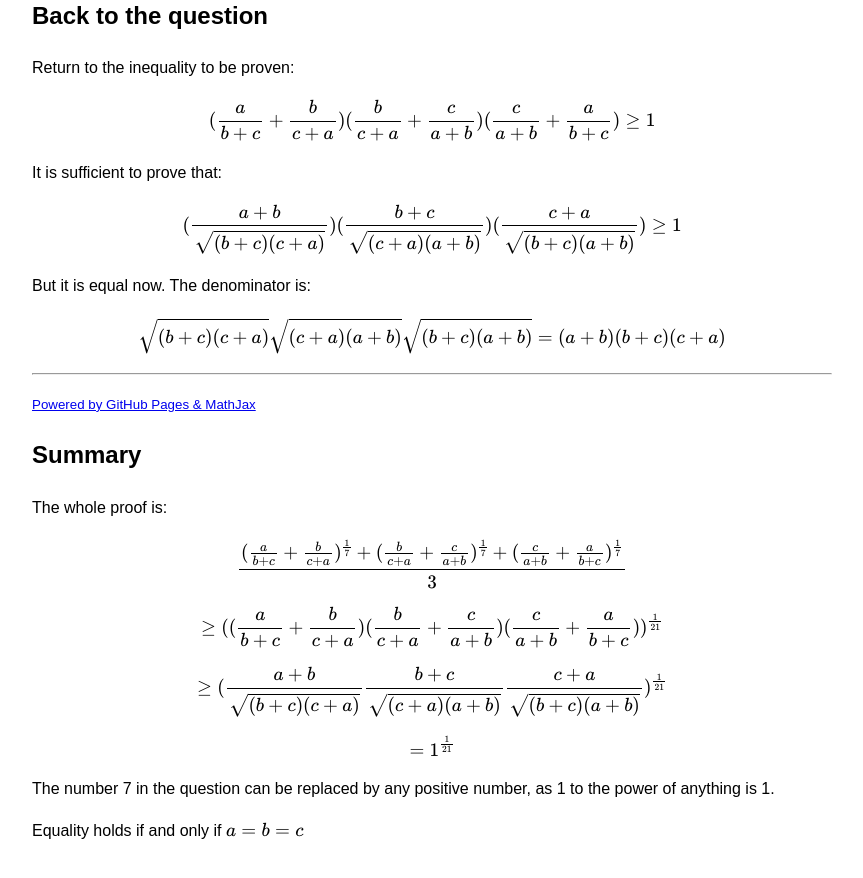
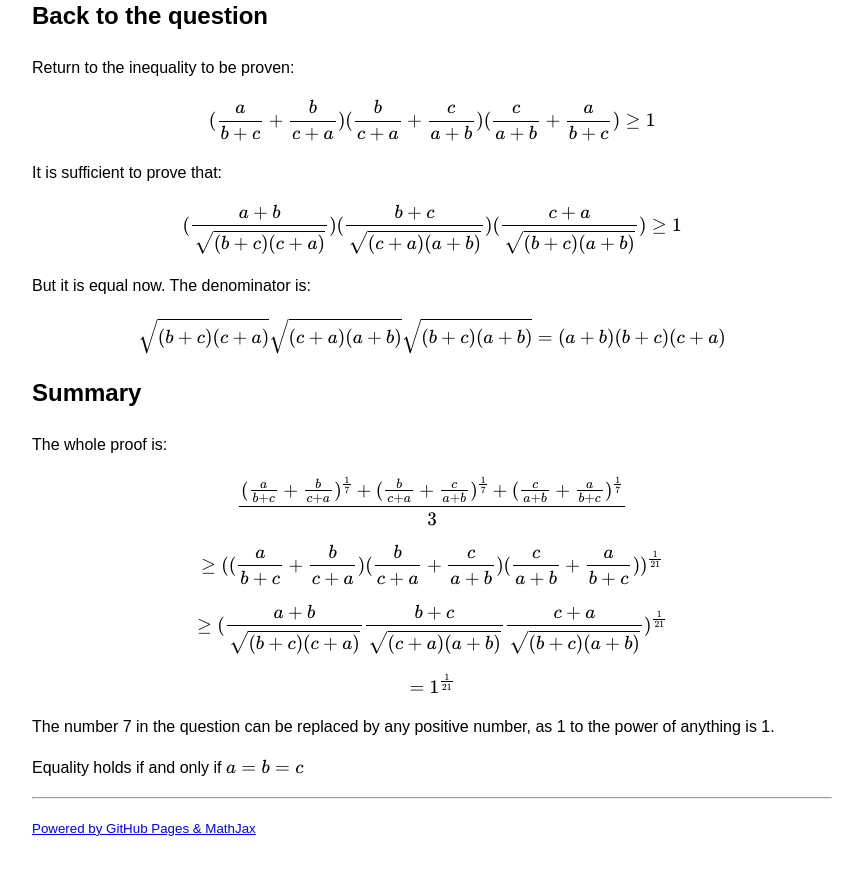
Before and after one commit to tinhomak/tinhomak.github.io, a Jekyll site: the page docs/math/solve_an_2020_irish_math_olymapid_question.html, which Jekyll copies as it is, in a window 1280 px wide and 900 px high, scrolled down 1228 px. Shown: the top 878 px of the window, without its empty margins (208-1071 px from the left). Built offline with Jekyll 4.4.1, drawn with Linux system fonts in a browser that asks for light colours.

Commit message:
Restore footer attribution for GitHub Pages
Reintroduced the footer with GitHub Pages and MathJax attribution.

```diff
--- a/docs/math/solve_an_2020_irish_math_olymapid_question.html
+++ b/docs/math/solve_an_2020_irish_math_olymapid_question.html
@@ -44,9 +44,6 @@ $$(\frac{a}{b+c} + \frac{b}{c+a}) ^ \frac{1}{7} + (\frac{b}{c+a} + \frac{c}{a+b}
     <p>But it is equal now. The denominator is:</p>
     <p>$$ \sqrt{(b+c)(c+a)} \sqrt{(c+a)(a+b)} \sqrt{(b+c)(a+b)} = (a+b)(b+c)(c+a) $$</p>
 
-    <hr/>
-    <p><small><a href="https://docs.github.com/en/pages/setting-up-a-github-pages-site-with-jekyll/about-github-pages-and-jekyll">Powered by GitHub Pages & MathJax</a></small></p>
-
     <h2>Summary</h2>
     <p>The whole proof is:</p>
     <p>
@@ -57,5 +54,8 @@ $$(\frac{a}{b+c} + \frac{b}{c+a}) ^ \frac{1}{7} + (\frac{b}{c+a} + \frac{c}{a+b}
     </p>
     <p>The number 7 in the question can be replaced by any positive number, as 1 to the power of anything is 1.</p>
     <p>Equality holds if and only if \(a=b=c\)</p>
+
+    <hr/>
+    <p><small><a href="https://docs.github.com/en/pages/setting-up-a-github-pages-site-with-jekyll/about-github-pages-and-jekyll">Powered by GitHub Pages & MathJax</a></small></p>
 </body>
 </html>
```
